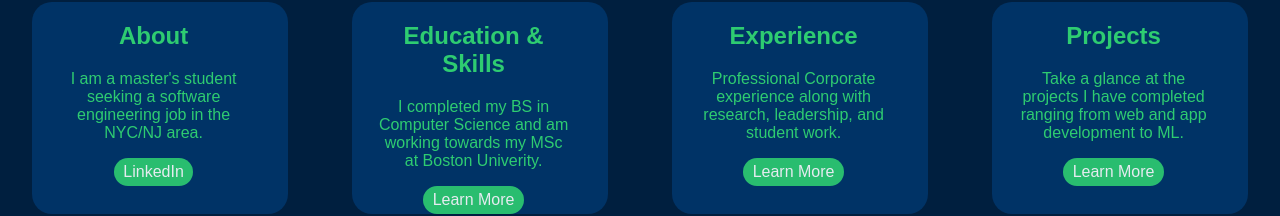
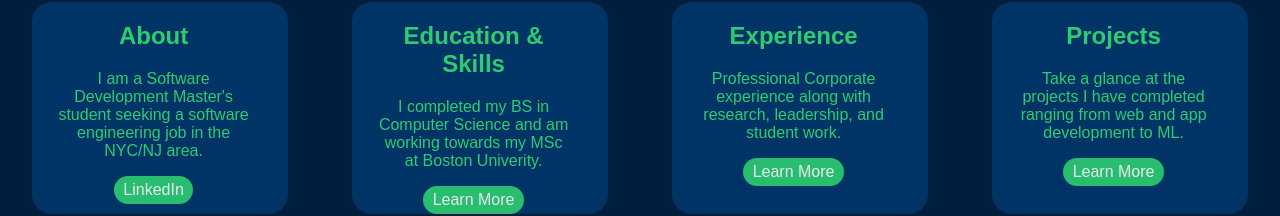
Before and after one commit to ed239/portfolio, a React (Create React App) app: page / in a window 1280 px wide. Shown: the part 574-790 px from the top of the page. Built offline with nearby package versions, Linux system fonts and the light colour scheme.

Commit message:
link updated + home

```diff
--- a/src/Home.js
+++ b/src/Home.js
@@ -43,7 +43,7 @@ const Home = () => {
           {/* <Square title="About" description="I am a master's student seeking a job in software engineering relating to web, app, or systems development. " link="https://www.linkedin.com/in/edendubrovsky" name="LinkedIn Profile"/> */}
           <Link to='https://www.linkedin.com/in/edendubrovsky' className="rounded-square" target="_blank" rel="noopener noreferrer">
             <h2 className='rsTitle'>About</h2>
-            <p className='rsText'>I am a master's student seeking a software engineering job in the NYC/NJ area.</p>
+            <p className='rsText'>I am a Software Development Master's student seeking a software engineering job in the NYC/NJ area.</p>
             <a id="learn-more-button">LinkedIn</a>
           </Link>
           <Link to='/education' className="rounded-square" onClick={handleLinkScroll}>
--- a/src/ProjectsT.js
+++ b/src/ProjectsT.js
@@ -7,7 +7,7 @@ const projects2 = [
       description: 'Language App on AppStore - used to learn common Hebrew verbs with flashcards and quiz. ',
       details: 'Published swift application on Apple AppStore with over 100 most common Hebrew verbs. Each verb displays all conjugations and gives the user the ability to learn using flashcards and a written quiz option.',
       key:'Key Technologies: Swift, User Default Data, Data Persistency, Data Encoding and Decoding' ,
-      link: 'https://apps.apple.com/us/app/learn-hebrew-common-verbs/id6497066646',
+      link: 'https://learnhebrewverbs.onrender.com',
     },
     {
       title: 'Java Chat App',
```
